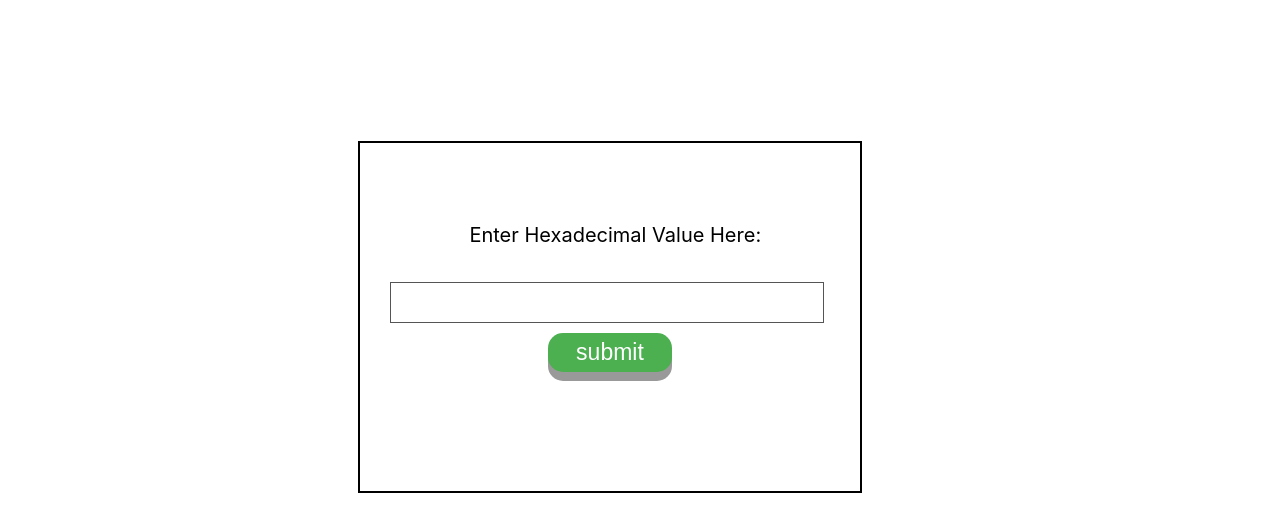
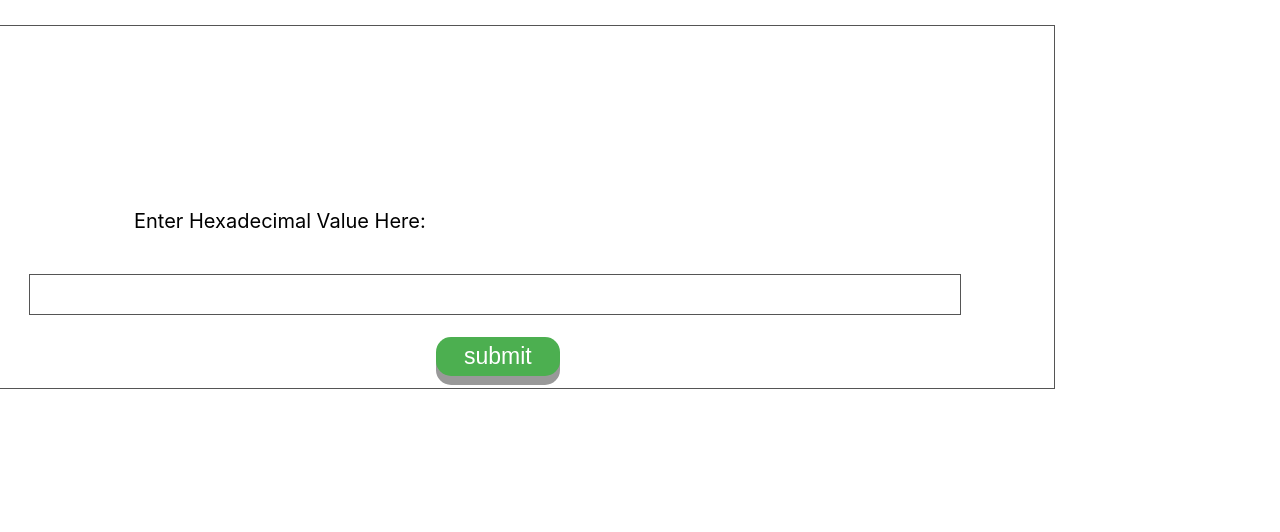
Before and after one commit to AmanDeqode/hashFrontend, a React (Create React App) app: page / in a window 1280 px wide. Shown: the top 532 px of the page. Built offline with nearby package versions, Linux system fonts and the light colour scheme.

Commit message:
Apply css in form

```diff
--- a/src/css/input.css
+++ b/src/css/input.css
@@ -47,8 +47,12 @@ input[type=text]:focus {
 
 #container{
 
-    height: 348px;
-    width: 39%;
-    border: 2px solid black;
-    margin: 11% 0% 0% 28%;
+    width: 87%;
+    padding: 12px 20px;
+    margin: 25px -53px 0px -59px;
+    box-sizing: border-box;
+    border: 1px solid #555;
+    outline: none;
+    text-align: center;
+
 }
```
